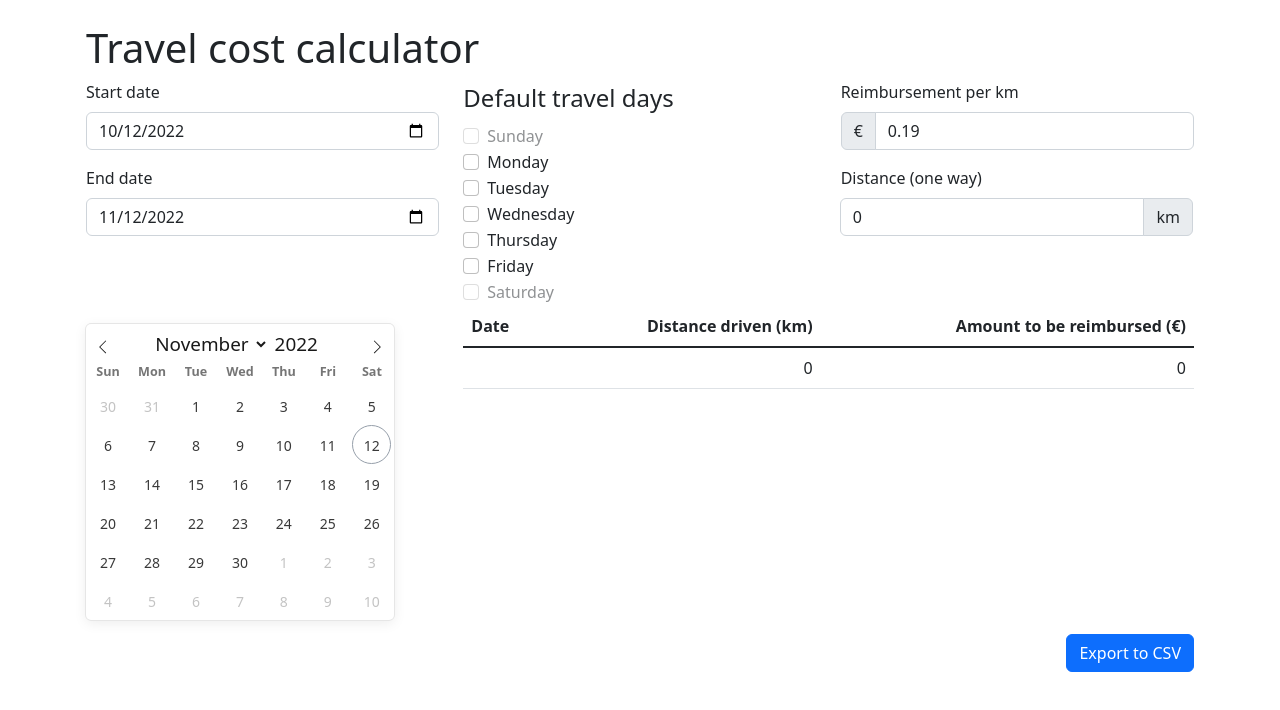
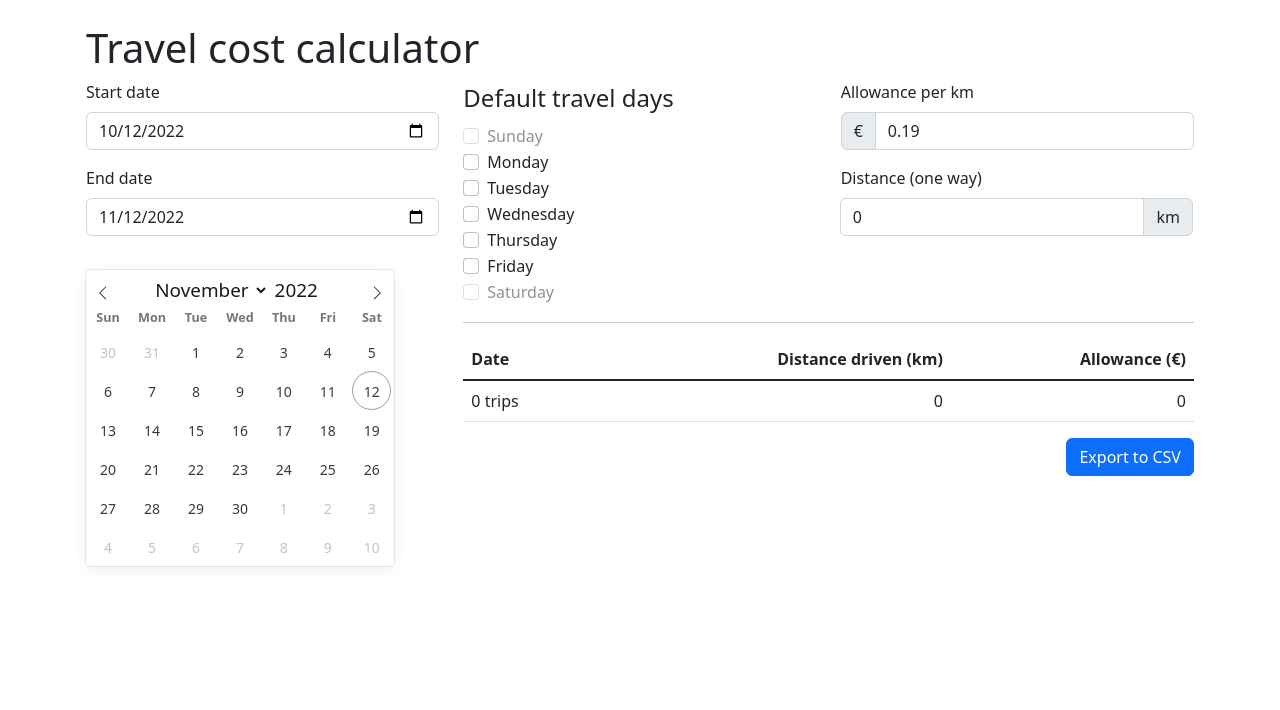
Before and after one commit to marcovdb/travelcost-calculator, a Vue app: page / in a window 1280 px wide. Shown: the top 710 px of the page. Built offline with nearby package versions, Linux system fonts and the light colour scheme.

Commit message:
Layout changes, misc fixes

```diff
--- a/src/App.vue
+++ b/src/App.vue
@@ -5,9 +5,9 @@ import * as Papa from "papaparse";
 import DatePicker from "./components/DatePicker.vue";
 import TravelDays from "./components/TravelDays.vue";
 
+const allowance = ref(0.19);
 const distance = ref(0);
 const end = ref(format(new Date(), "yyyy-MM-dd"));
-const reimbursement = ref(0.19);
 const start = ref(format(subMonths(new Date(), 1), "yyyy-MM-dd"));
 const travelDates = ref([]);
 const travelDays = ref([]);
@@ -27,19 +27,18 @@ const setTravelDays = (payload) => {
 };
 
 const setTravelDates = (payload) => {
-  travelDates.value.length = 0;
-  travelDates.value.push(...payload);
+  travelDates.value = payload.map((date) => format(date, "PPPP"));
 };
 
 const round = (input) => Math.round(input * 100) / 100;
 
 const exportToCsv = () => {
   const csv = Papa.unparse(
-    travelDates.value.reduce((prevVal, curVal) => {
+    travelDates.value.reduce((prevVal, date) => {
       prevVal.push({
-        date: format(curVal, "PPPP"),
+        date,
         distance: tripDistance.value,
-        amount: round(tripDistance.value * reimbursement.value),
+        amount: round(tripDistance.value * allowance.value),
       });
       return prevVal;
     }, []),
@@ -61,7 +60,7 @@ const exportToCsv = () => {
     <h1>Travel cost calculator</h1>
     <form autocomplete="off">
       <div class="row">
-        <div class="col-md-4">
+        <div class="col-lg-4">
           <div class="mb-3">
             <label for="startdate" class="form-label">Start date</label>
             <input
@@ -80,27 +79,38 @@ const exportToCsv = () => {
               v-model="end"
             />
           </div>
+          <div class="mb-3 pt-3">
+            <DatePicker
+              :range="range"
+              :travel-days="travelDays"
+              @update:travelDates="setTravelDates"
+            />
           </div>
-        <div class="col-md-4">
+        </div>
+        <div class="col-lg-8">
+          <div class="row">
+            <div class="col-md-6">
               <TravelDays @update:TravelDays="setTravelDays" />
             </div>
-        <div class="col-md-4">
+            <div class="col-md-6">
               <div class="mb-3">
-            <label class="form-label" for="reimbursement"
-              >Reimbursement per km</label
+                <label class="form-label" for="allowance"
+                  >Allowance per km</label
                 >
                 <div class="input-group">
                   <span class="input-group-text">€</span>
                   <input
-                id="reimbursement"
+                    id="allowance"
                     class="form-control"
                     type="number"
-                v-model="reimbursement"
+                    v-model="allowance"
                   />
                 </div>
               </div>
               <div class="input-group mb-3">
-            <label class="form-label" for="distance">Distance (one way)</label>
+                <label class="form-label" for="distance"
+                  >Distance (one way)</label
+                >
                 <div class="input-group">
                   <input
                     id="distance"
@@ -113,40 +123,33 @@ const exportToCsv = () => {
               </div>
             </div>
           </div>
-      <div class="row">
-        <div class="col-md-4 mt-3">
-          <DatePicker
-            :range="range"
-            :travel-days="travelDays"
-            @update:travelDates="setTravelDates"
-          />
-        </div>
-        <div class="col-md-8">
+          <div class="col-12">
+            <hr />
             <table class="table">
               <thead>
                 <tr>
                   <th>Date</th>
                   <th class="text-end">Distance driven (km)</th>
-                <th class="text-end">Amount to be reimbursed (€)</th>
+                  <th class="text-end">Allowance (€)</th>
                 </tr>
               </thead>
               <tfoot class="table-group-divider">
                 <tr>
-                <td>&nbsp;</td>
+                  <td>{{ travelDates.length }} trips</td>
                   <td class="text-end">
                     {{ round(tripDistance * travelDates.length) }}
                   </td>
                   <td class="text-end">
-                  {{ round(tripDistance * reimbursement * travelDates.length) }}
+                    {{ round(tripDistance * allowance * travelDates.length) }}
                   </td>
                 </tr>
               </tfoot>
               <tbody class="table-group-divider">
                 <tr v-for="date in travelDates" :key="date.toString()">
-                <td>{{ format(date, "PPPP") }}</td>
+                  <td>{{ date }}</td>
                   <td class="text-end">{{ tripDistance }}</td>
                   <td class="text-end">
-                  {{ round(tripDistance * reimbursement) }}
+                    {{ round(tripDistance * allowance) }}
                   </td>
                 </tr>
               </tbody>
@@ -158,6 +161,7 @@ const exportToCsv = () => {
             </button>
           </div>
         </div>
+      </div>
     </form>
   </div>
 </template>
--- a/src/components/DatePicker.vue
+++ b/src/components/DatePicker.vue
@@ -11,7 +11,6 @@ const options = {
   inline: true,
   defaultDate: [],
   onChange(selectedDates) {
-    console.log(selectedDates);
     emit("update:travelDates", selectedDates);
   },
 };
@@ -27,7 +26,6 @@ const setDays = () => {
       opts.defaultDate.push(date);
     }
   });
-  console.log(opts.defaultDate);
   emit("update:travelDates", opts.defaultDate);
   if (flatpickrInstance) {
     flatpickrInstance.destroy();
@@ -42,7 +40,7 @@ watch(() => props.travelDays, setDays);
 </script>
 
 <template>
-  <div class="mb-3">
+  <div>
     <span ref="picker"></span>
   </div>
 </template>
--- a/src/main.js
+++ b/src/main.js
@@ -1,7 +1,4 @@
 import { createApp } from "vue";
 import App from "./App.vue";
 
-// Import all of Bootstrap's JS
-import * as bootstrap from "bootstrap";
-
 createApp(App).mount("#app");
```
Also changed, not shown: src/components/icons/IconCommunity.vue (deleted, +0 -12 lines), src/components/icons/IconDocumentation.vue (deleted, +0 -12 lines), src/components/icons/IconEcosystem.vue (deleted, +0 -12 lines), src/components/icons/IconSupport.vue (deleted, +0 -12 lines), src/components/icons/IconTooling.vue (deleted, +0 -19 lines), 1 other file (tests, documents, lock files or other folders). Lines whose indentation alone changed are shown as unchanged.
